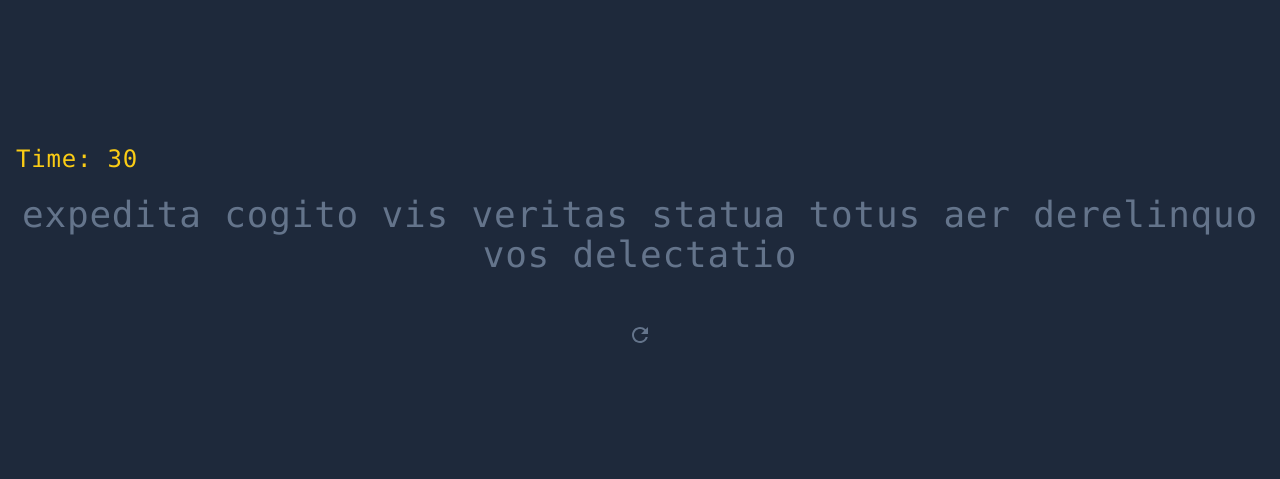
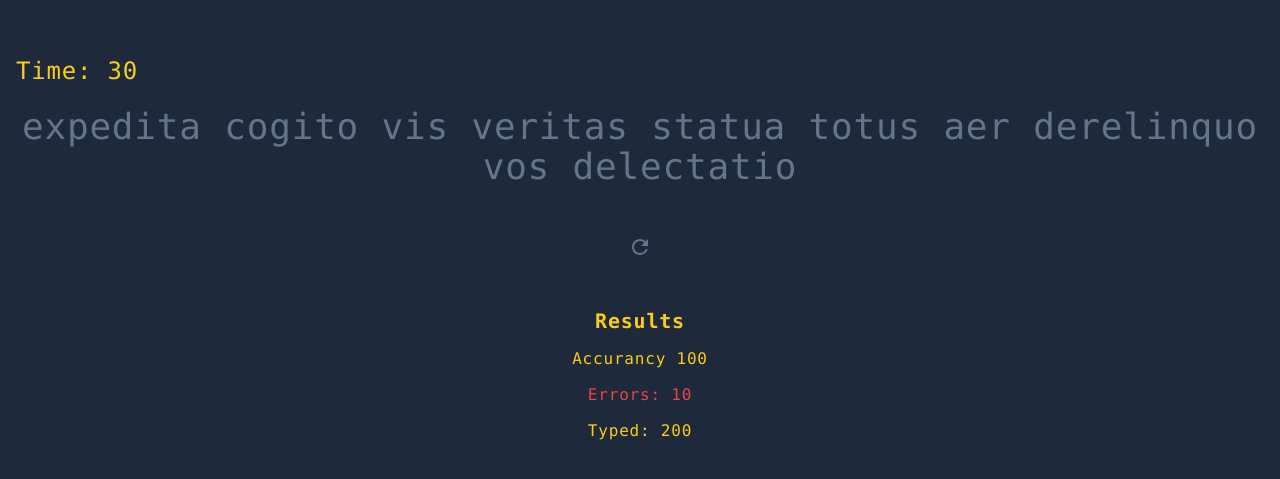
Before and after one commit to waiyanhtet1/typing-speed, a React (Vite) app: page / in a window 1280 px wide. Shown: the part 151-630 px from the top of the page. Built offline with nearby package versions, Linux system fonts and the light colour scheme.

Commit message:
style: result

```diff
--- a/src/App.tsx
+++ b/src/App.tsx
@@ -2,6 +2,7 @@
 import CountDown from "./components/CountDown";
 import GenerateWord from "./components/GenerateWord";
 import ResetButton from "./components/ResetButton";
+import Result from "./components/Result";
 
 const words = faker.lorem.words(10);
 
@@ -14,6 +15,12 @@
         onRestart={() => null}
         className="mx-auto mt-10 text-slate-500"
       />
+      <Result
+        errors={10}
+        accuracyPercentage={100}
+        total={200}
+        className="mt-10"
+      />
     </>
   );
 };
--- /dev/null
+++ b/src/components/Result.tsx
@@ -0,0 +1,26 @@
+type ResultProps = {
+  errors: number;
+  accuracyPercentage: number;
+  total: number;
+  className?: string;
+};
+
+const Result = ({
+  errors,
+  accuracyPercentage,
+  total,
+  className,
+}: ResultProps) => {
+  return (
+    <ul
+      className={`flex flex-col items-center text-primary-400 space-y-3 ${className}`}
+    >
+      <li className="text-xl font-semibold">Results</li>
+      <li>Accurancy {accuracyPercentage}</li>
+      <li className="text-red-500">Errors: {errors}</li>
+      <li>Typed: {total}</li>
+    </ul>
+  );
+};
+
+export default Result;
```
